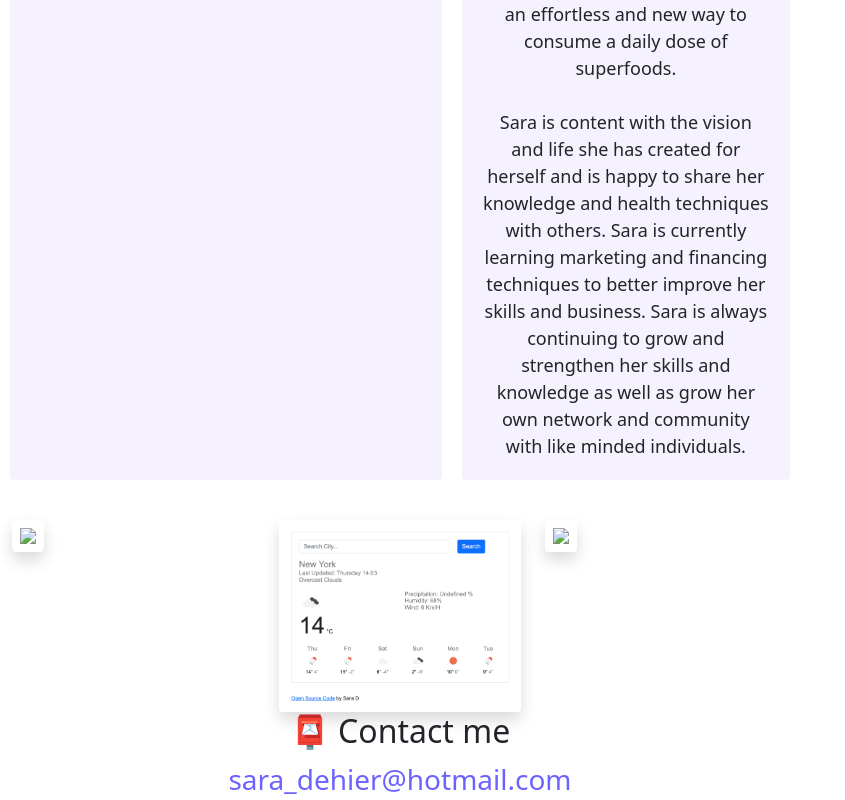
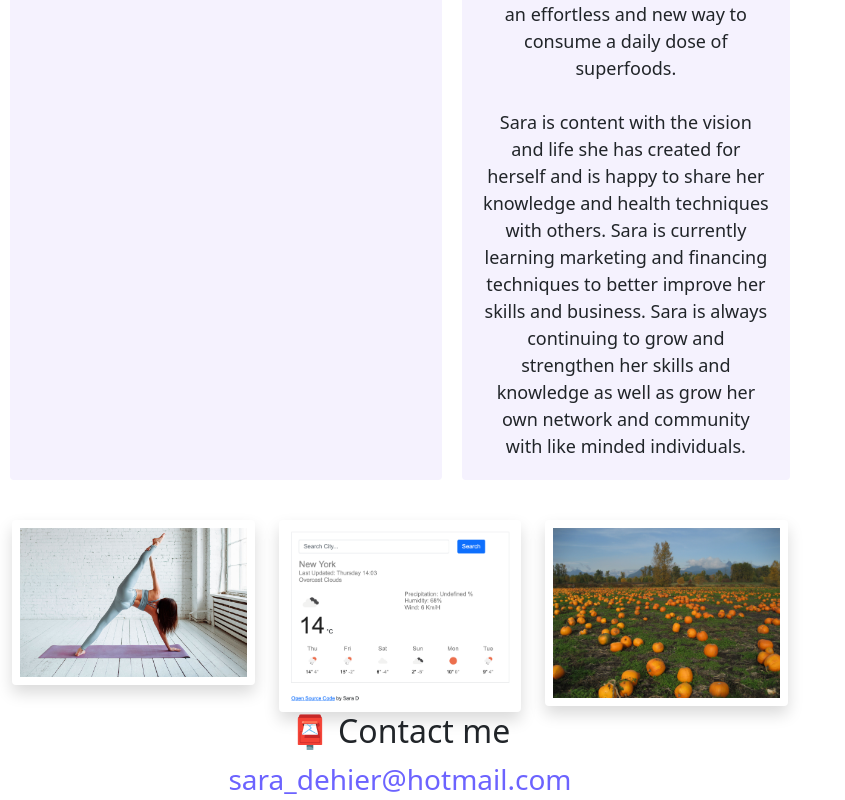
Before and after one commit to bruhhshawn/advanced-tools-homework-week-3, a plain HTML site: page about.html in a window 1280 px wide. Shown: the part 1039-1839 px from the top of the page, without its empty margins (0-845 px from the left). Drawn offline with nearby package versions, Linux system fonts and the light colour scheme.

Commit message:
added images to about.html

```diff
--- a/about.html
+++ b/about.html
@@ -103,7 +103,10 @@
     <div class="container">
       <div class="row">
         <div class="col-sm-4">
-          <img src="images/stemyoga.jpg" class="img-fluid p-2 shadow rounded" />
+          <img
+            src="images/stemyoga.jpeg"
+            class="img-fluid p-2 shadow rounded"
+          />
         </div>
         <div class="col-sm-4">
           <img
@@ -113,7 +116,7 @@
         </div>
         <div class="col-sm-4">
           <img
-            src="images/pumpkinpatch.jpg"
+            src="images/pumpkinpatch.jpeg"
             class="img-fluid p-2 shadow rounded"
           />
         </div>
```
